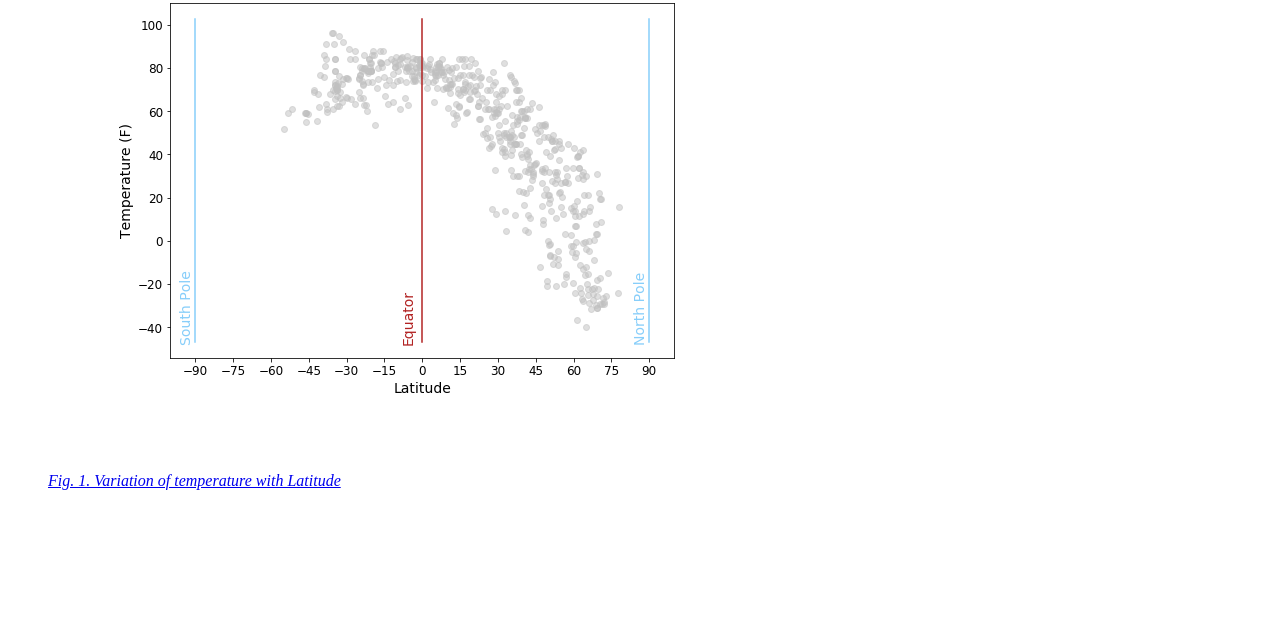
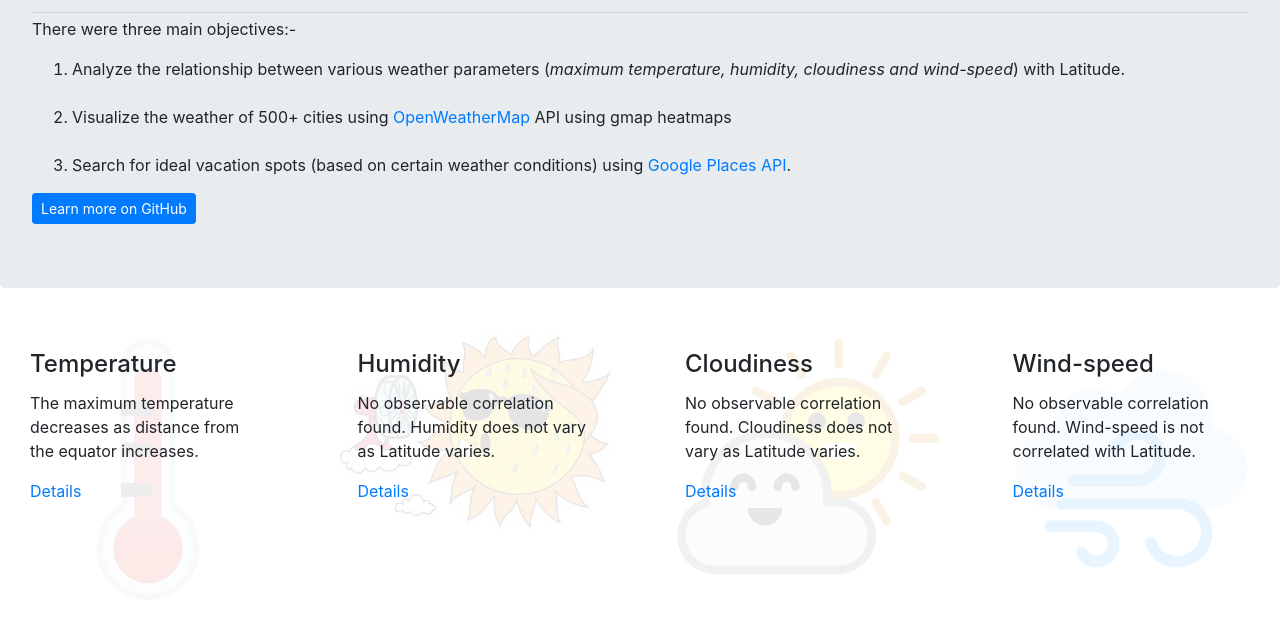
Before and after one commit to nqazimn/web-design-challenge, a plain HTML site: page index.html in a window 1280 px wide. Shown: the part 184-802 px from the top of the page. Drawn offline with nearby package versions, Linux system fonts and the light colour scheme.

Commit message:
Created landing page. Updated assets folder

```diff
--- /dev/null
+++ b/assets/style.css
@@ -0,0 +1,11 @@
+/******************************************
+*  Author : Nabeel
+*  Created On : Tue Mar 03 2020
+*  File : style.css
+*******************************************/
+.card{
+    margin: 10px;
+}
+img.card-img-top{
+    opacity: 0.1;
+}
--- a/index.html
+++ b/index.html
@@ -1,31 +1,110 @@
-<!-- ******************************************
-*  Author : Author
-*  Created On : Tue Mar 03 2020
-*  File : python-api-challenge.html
-******************************************* -->
-
 <!DOCTYPE html>
-<html lang="en">
+<html lang="en-us">
 
 <head>
+
     <meta charset="UTF-8">
-    <meta name="author" content="Author">
-    <title>API-challenge</title>
+    <title>Weather vs. Latitude</title>
+
+    <!-- Bring in our bootstrap stylesheet -->
+    <link rel="stylesheet" href="https://stackpath.bootstrapcdn.com/bootstrap/4.3.1/css/bootstrap.min.css"
+        integrity="sha384-ggOyR0iXCbMQv3Xipma34MD+dH/1fQ784/j6cY/iJTQUOhcWr7x9JvoRxT2MZw1T" crossorigin="anonymous">
+
+    <link rel="stylesheet" href="assets/style.css">
 </head>
 
 <body>
-    <h1>
-        python-api-challenge
-    </h1>
-    <hr>
-    <figure>
-        <a href="visualizations/1.Variation_of_max_temperature_with_latitude.png" target="_blank">
-            <img src="visualizations/1.Variation_of_max_temperature_with_latitude.png" target="_blank"
-                alt="variation_of_temperature"></img>
-            <figcaption><em>Fig. 1. Variation of temperature with Latitude</em></figcaption>
-        </a>
+    <!-- <div class="container"> -->
+    <div class="jumbotron">
+        <h1 class="display-5">How does weather vary with Latitude?</h1>
+        <p class="lead">This is a mock project built to practice Python requests, APIs and JSON traversals during
+            <a href="https://bootcamp.umn.edu/data/" target="_blank"> Data Visualization and Analytics
+                Bootcamp at the
+                University of
+                Minnesota, St. Paul.</a>
+        </p>
+        <hr class="my-1">
+        <p>
+            There were three main objectives:-
+            <ol>
+                <li>Analyze the relationship between various weather parameters (<em>maximum temperature,
+                        humidity, cloudiness and wind-speed</em>) with Latitude.
+                </li>
+                </br>
+                <li>
+                    Visualize the weather of 500+ cities using <a href="https://openweathermap.org/api"
+                        target="_blank">OpenWeatherMap</a> API using
+                    gmap heatmaps
+                </li>
+                </br>
+                <li>
+                    Search for ideal vacation spots (based on certain weather conditions) using <a
+                        href="https://developers.google.com/places/web-service/intro" target="_blank">Google Places
+                        API</a>.
+                </li>
+            </ol>
 
-    </figure>
+        </p>
+        <a class="btn btn-primary btn-sm" href="https://github.com/nqazimn/python-api-challenge.git" role="button"
+            target="_blank">Learn more on GitHub</a>
+    </div>
+    <div class="row">
+        <div class="col-md-3">
+            <div class="card border-0">
+                <img class="card-img-top" src="assets/temperature_emoji.png" alt="Card image cap">
+                <div class="card-img-overlay">
+                    <h4 class="card-title">Temperature</h4>
+                    <!-- <h6 class="card-subtitle mb-2 text-muted">Card subtitle</h6> -->
+                    <p class="card-text">
+                        The maximum temperature decreases as distance from the equator increases.
+                    </p>
+                    <a href="#!" class="card-link">Details</a>
+                </div>
+            </div>
+        </div>
+        <div class="col-md-3">
+            <div class="card border-0">
+                <img class="card-img-top" src="assets/humidity_emoji.jpg" alt="Card image cap">
+                <div class="card-img-overlay">
+                    <h4 class="card-title">Humidity</h4>
+                    <!-- <h6 class="card-subtitle mb-2 text-muted">Card subtitle</h6> -->
+                    <p class="card-text">
+                        No observable correlation found. Humidity does not vary as Latitude varies.
+                    </p>
+                    <a href="#!" class="card-link">Details</a>
+                </div>
+            </div>
+        </div>
+        <div class="col-md-3">
+            <div class="card border-0">
+                <img class="card-img-top" src="assets/cloudiness_emoji.png" alt="Card image cap">
+                <div class="card-img-overlay">
+                    <h4 class="card-title">Cloudiness</h4>
+                    <!-- <h6 class="card-subtitle mb-2 text-muted">Card subtitle</h6> -->
+                    <p class="card-text">
+                        No observable correlation found. Cloudiness does not vary as Latitude varies.
+                    </p>
+                    <a href="#!" class="card-link">Details</a>
+                </div>
+            </div>
+        </div>
+        <div class="col-md-3">
+            <div class="card border-0">
+                <img class="card-img-top" src="assets/wind_speed_emoji.png" alt="Card image cap">
+                <div class="card-img-overlay">
+                    <h4 class="card-title">Wind-speed</h4>
+                    <!-- <h6 class="card-subtitle mb-2 text-muted">Card subtitle</h6> -->
+                    <p class="card-text ">
+                        No observable correlation found. Wind-speed is not correlated with Latitude.
+                    </p>
+                    <a href="#!" class="card-link">Details</a>
+                </div>
+            </div>
+        </div>
+    </div>
+
+
+
 </body>
 
 </html>
```
Also changed, not shown: assets/cloudiness_emoji.png (added), assets/humidity_emoji.jpg (added), assets/temperature_emoji.png (added), assets/wind_speed_emoji.png (added).
